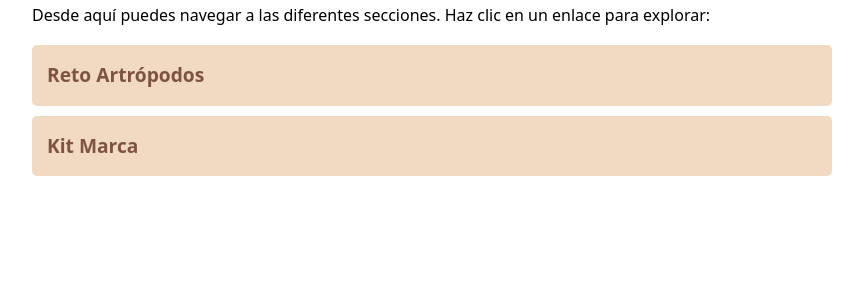
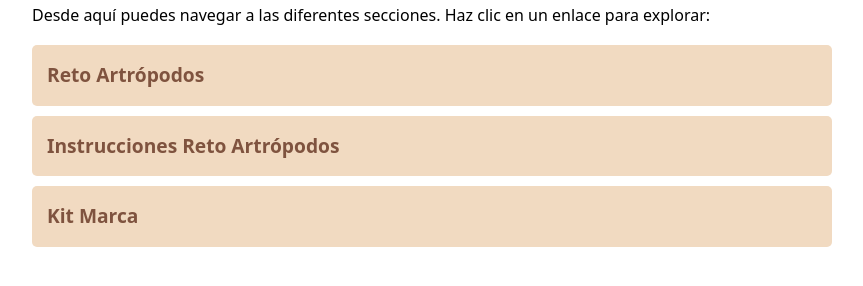
Before and after one commit to divulgacionbio/RootsShoots, a plain HTML site: page index.html in a window 1280 px wide. Shown: the part 202-488 px from the top of the page, without its empty margins (208-1071 px from the left). Drawn offline with Linux system fonts and the light colour scheme.

Commit message:
actualiza index

```diff
--- a/index.html
+++ b/index.html
@@ -20,6 +20,7 @@
 
     <ul>
     <li><a href="reto-artropodos.html">Reto Artrópodos</a></li>
+    <li><a href="instrucciones-reto">Instrucciones Reto Artrópodos</a></li>
     <li><a href="kit-marca.html">Kit Marca</a></li>
 </ul>
 
```
